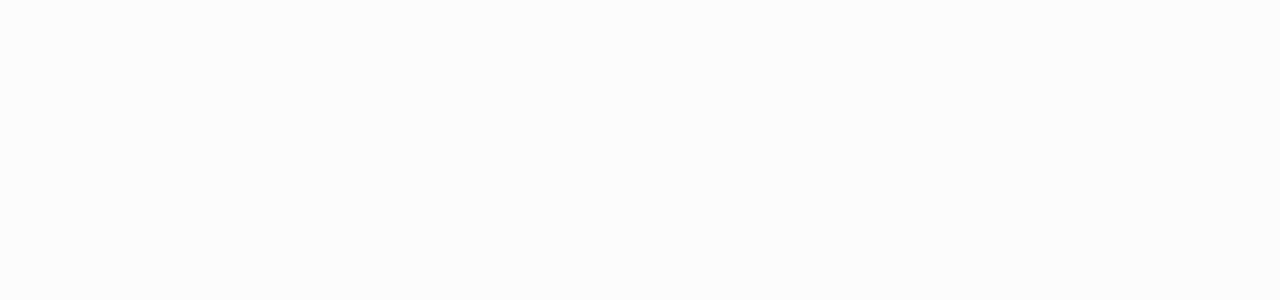
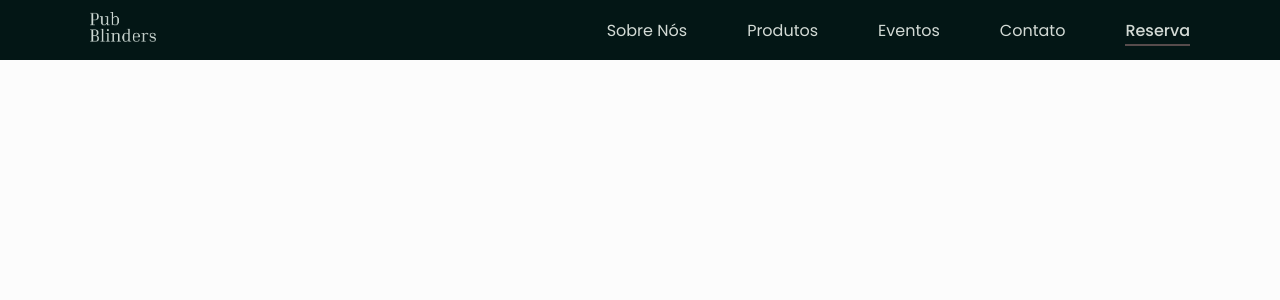
Before and after one commit to barbmariana/pub_FrontEnd_View_Part, a React (Vite) app in the folder View/my-app-react/: page /reserva in a window 1280 px wide. Before the commit this address had no page. Shown: the top 300 px of the page. Built offline with nearby package versions, Linux system fonts and the light colour scheme.

Commit message:
atualizandoNav
atualizei o botão do navbar

```diff
--- a/View/my-app-react/src/components/Navbar.jsx
+++ b/View/my-app-react/src/components/Navbar.jsx
@@ -1,7 +1,7 @@
 import { useState } from 'react'
 import { NavLink } from 'react-router-dom'
 import imagLogo from '../assets/images/logo.png'
-import  botaoMenu from '../assets/images/botao.png'
+import  botaoMenu from '../assets/images/botaoMenu.png'
 import '../styles/navbar.css'
 import estilos from '../styles/navbar.css'
 
@@ -36,7 +36,7 @@ const Navbar = () => {
               <NavLink to="/contato">Contato</NavLink>
             </li>
             <li className={estilos.reservaItem}>
-              <NavLink to="/contact" >Reserva</NavLink>
+              <NavLink to="/reserva" >Reserva</NavLink>
             </li>
           </ul>
         </div>
--- a/View/my-app-react/src/components/Rotas.jsx
+++ b/View/my-app-react/src/components/Rotas.jsx
@@ -13,8 +13,10 @@ class Rotas extends React.Component{
        return <BrowserRouter>
             <Routes>
                 <Route path='/' element={<Home></Home>}></Route>
-                <Route></Route>
-                <Route></Route>
+                <Route path='/produtos' element={<Home></Home>}></Route>
+                <Route path='/eventos' element={<Home></Home>}></Route>
+                <Route path='/contato' element={<Home></Home>}></Route>
+                <Route path='/reserva' element={<Home></Home>}></Route>
             </Routes>
         </BrowserRouter>
     }
--- a/View/my-app-react/src/styles/navbar.css
+++ b/View/my-app-react/src/styles/navbar.css
@@ -90,7 +90,7 @@ body {
     position: absolute;
     right: 0;
     top: 60px;
-    background-color: #fef7e5;
+    background-color: #031615;
     width: 0px;
     height: calc(100vh - 60px);
     transition: all 0.3s ease-in;
```
Also changed, not shown: View/my-app-react/src/assets/images/botao.png (deleted), View/my-app-react/src/assets/images/botaoMenu.png (added).
